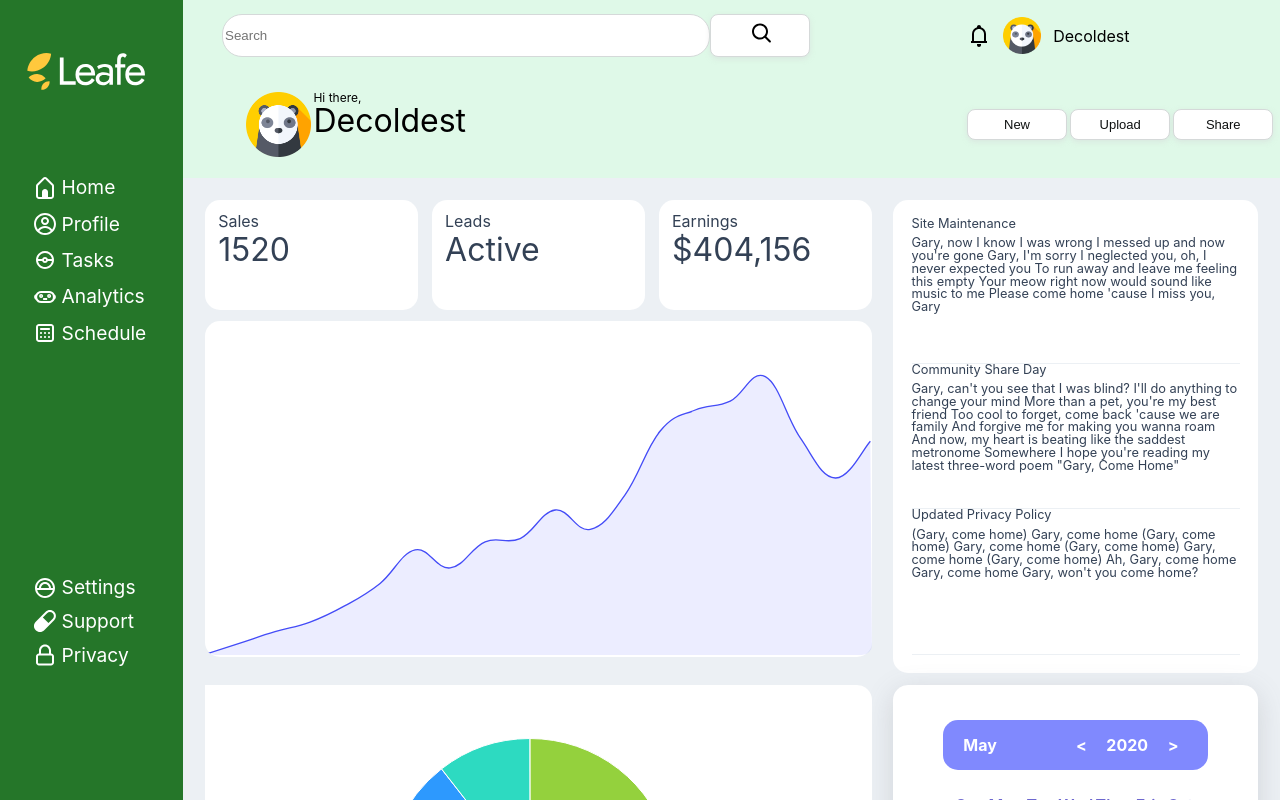
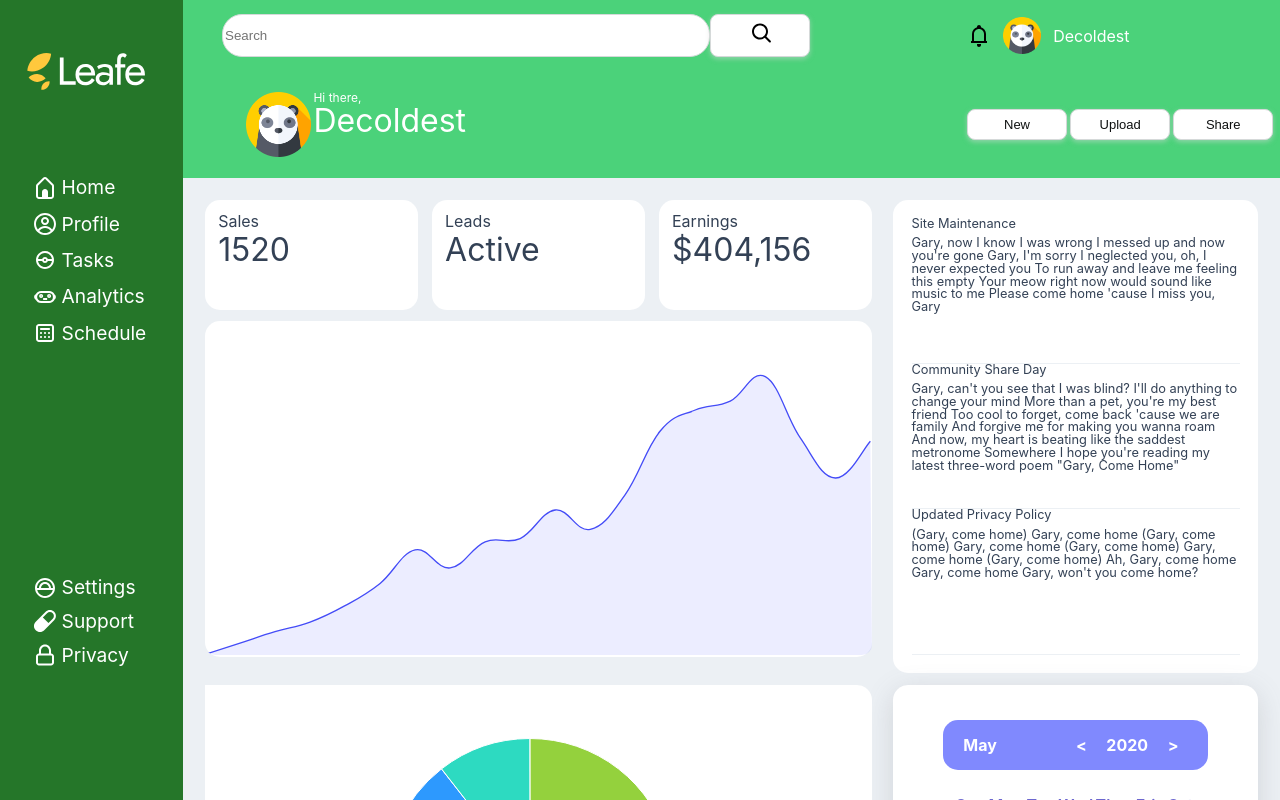
Before and after one commit to Decoldest/dashboard, a plain HTML site: page index.html in a window 1280 px wide. Drawn offline with Linux system fonts and the light colour scheme; a script that the page names is missing.

Commit message:
Edit header background color

```diff
--- a/style.css
+++ b/style.css
@@ -44,10 +44,11 @@ html {
 }
 
 .header {
-  background-color: #dff9e8;
+  background-color: #4bd27a;
   display: grid;
   grid: 2fr 3fr / 5fr 2fr;
   align-items: center;
+  color: white;
 }
 
 .username {
```
